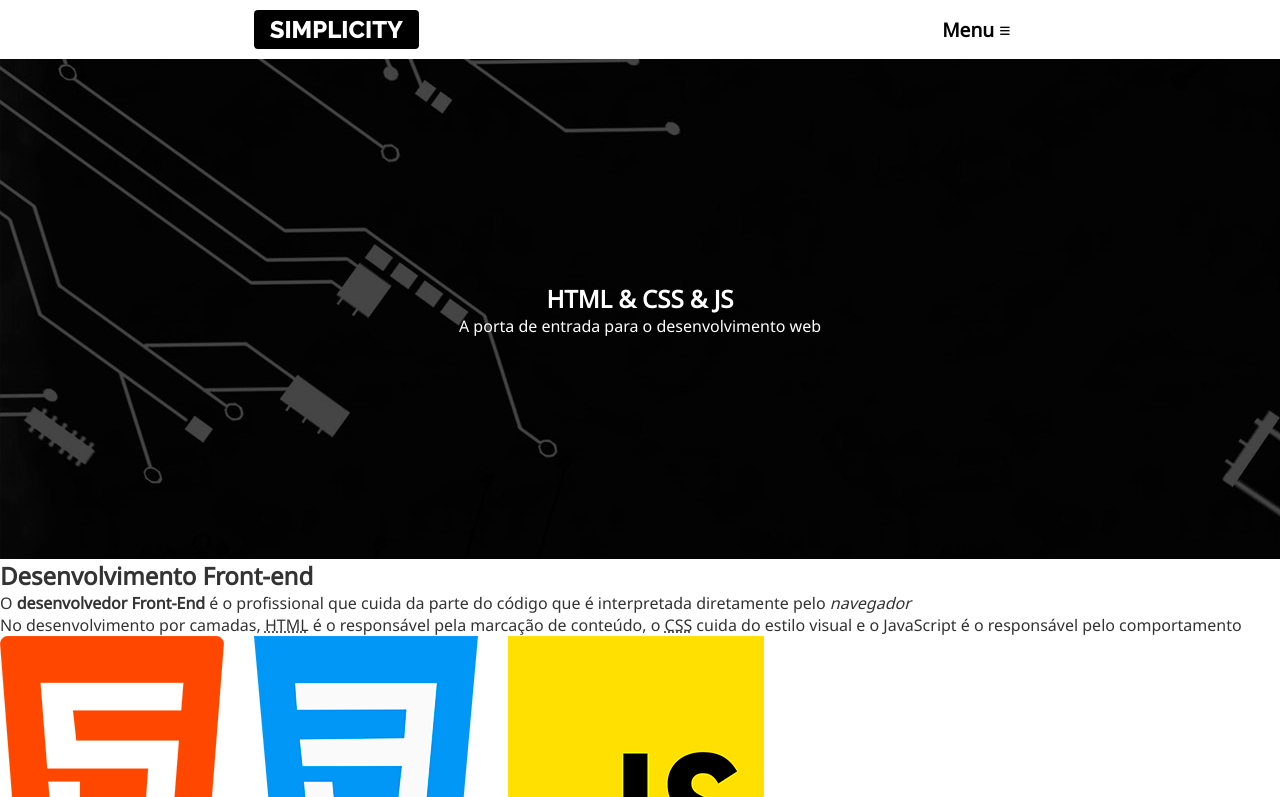
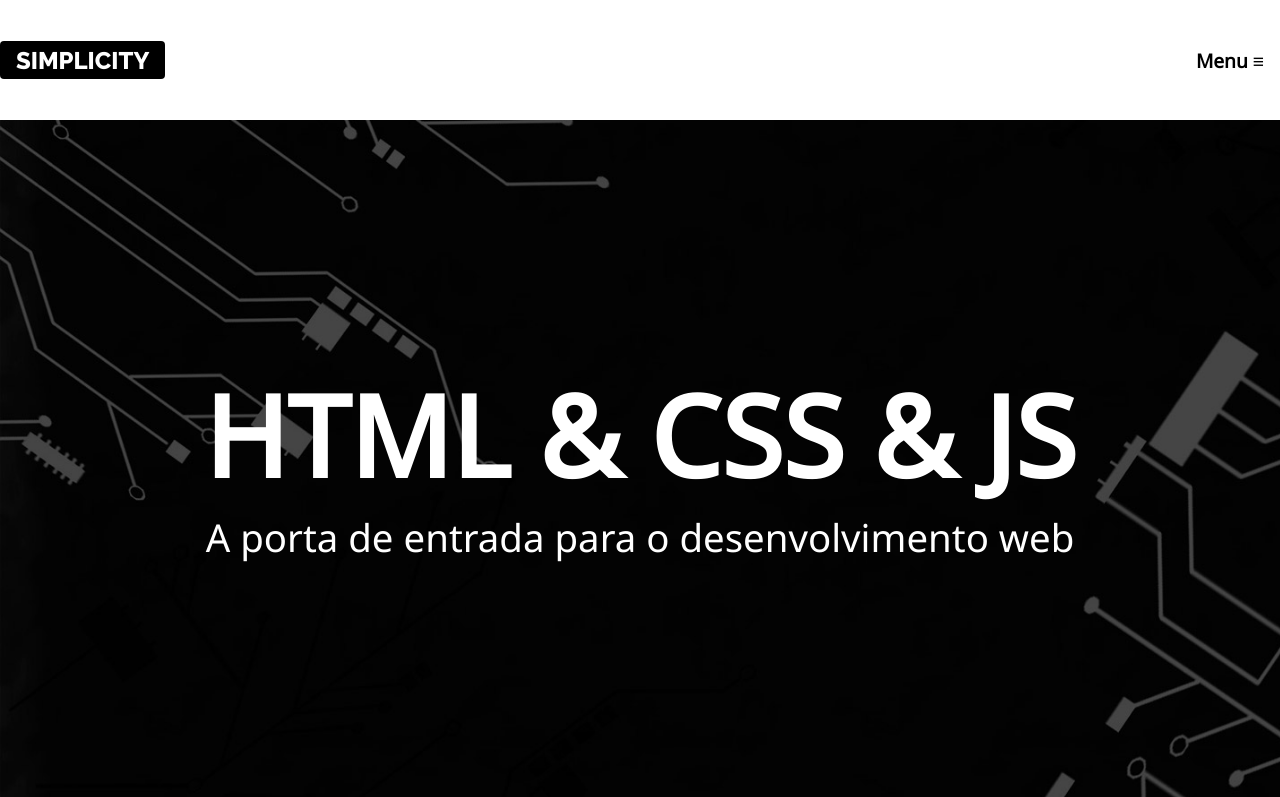
Before and after one commit to Arthurdevweb/simplicity, a plain HTML site: page index.html in a window 1280 px wide. Shown: the top 797 px of the page. Drawn offline with Linux system fonts and the light colour scheme.

Commit message:
css do simplicity

```diff
--- a/css/styles.css
+++ b/css/styles.css
@@ -47,7 +47,9 @@ a {text-decoration: none;}
 header {
     display: flex;
     align-items: center;
-    justify-content: space-around;
+    justify-content: space-between;
+    height: 15vh;
+
 }
 
 
@@ -132,7 +134,7 @@ OBS: esta combinição será possível por meio da manipulação programada com
 2) Crie uma regra CSS para formatar o h2 e o p contidos em Destaque. Faça com que os textos fiquem centralizados e com a cor clara  */
 
 .destaque {
-    height: 500px;
+    height: 85vh;
     background-image: url(../imagens/fundo-destaque.jpg);
     background-attachment: fixed;
     display: flex;
@@ -140,5 +142,26 @@ OBS: esta combinição será possível por meio da manipulação programada com
     flex-direction: column;
     color: var(--cor-clara);
     text-align: center;
+    background-size: cover;
 
 }
+
+
+.destaque h2 {
+    /* clamp
+        tamanho mínimo
+        tamanho ideal
+        tamanho máximo */
+    font-size: clamp(3rem, 10vw, 7rem);
+}
+
+.destaque p {
+    font-size: clamp(1.5rem, 3vw, 3rem);
+}
+
+
+
+
+.historia iframe {
+    max-height: clamp (3rem, 10vh, 3rem);
+}
```
